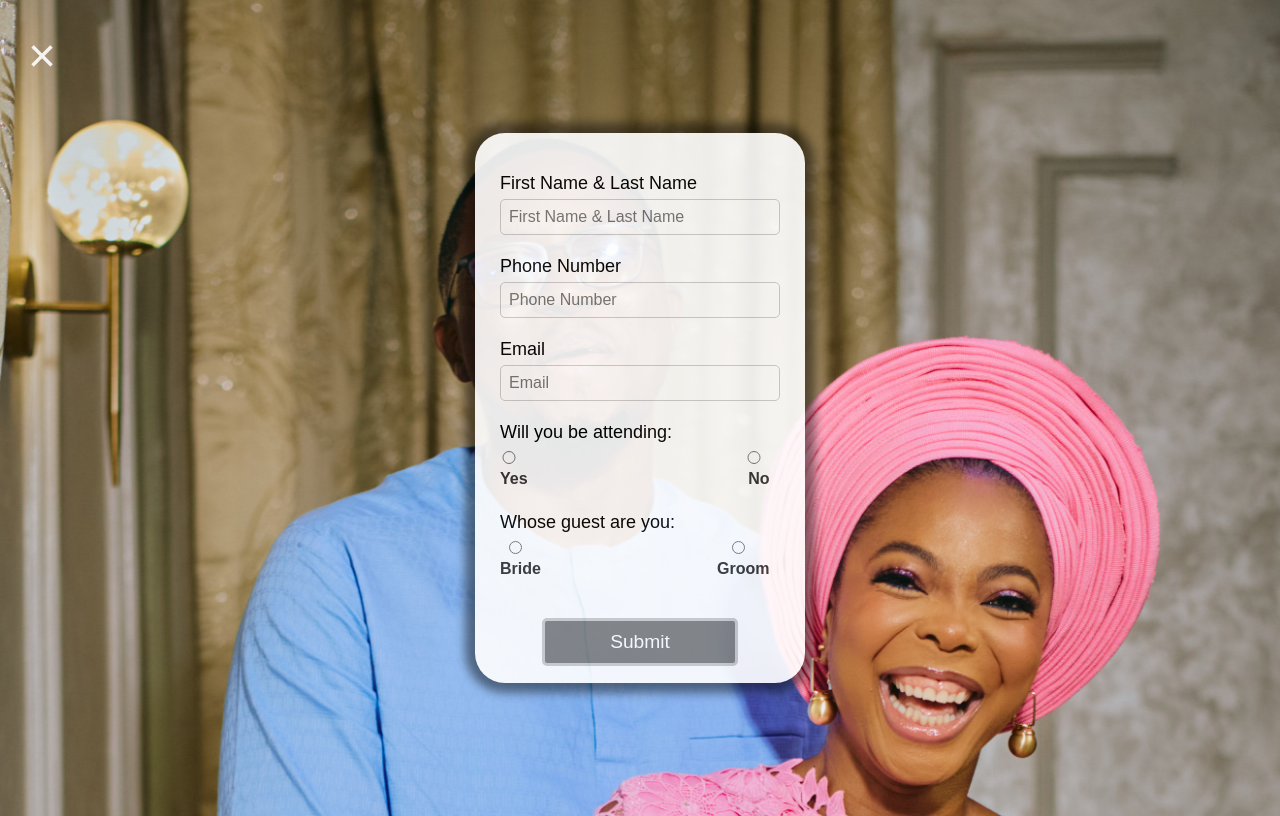
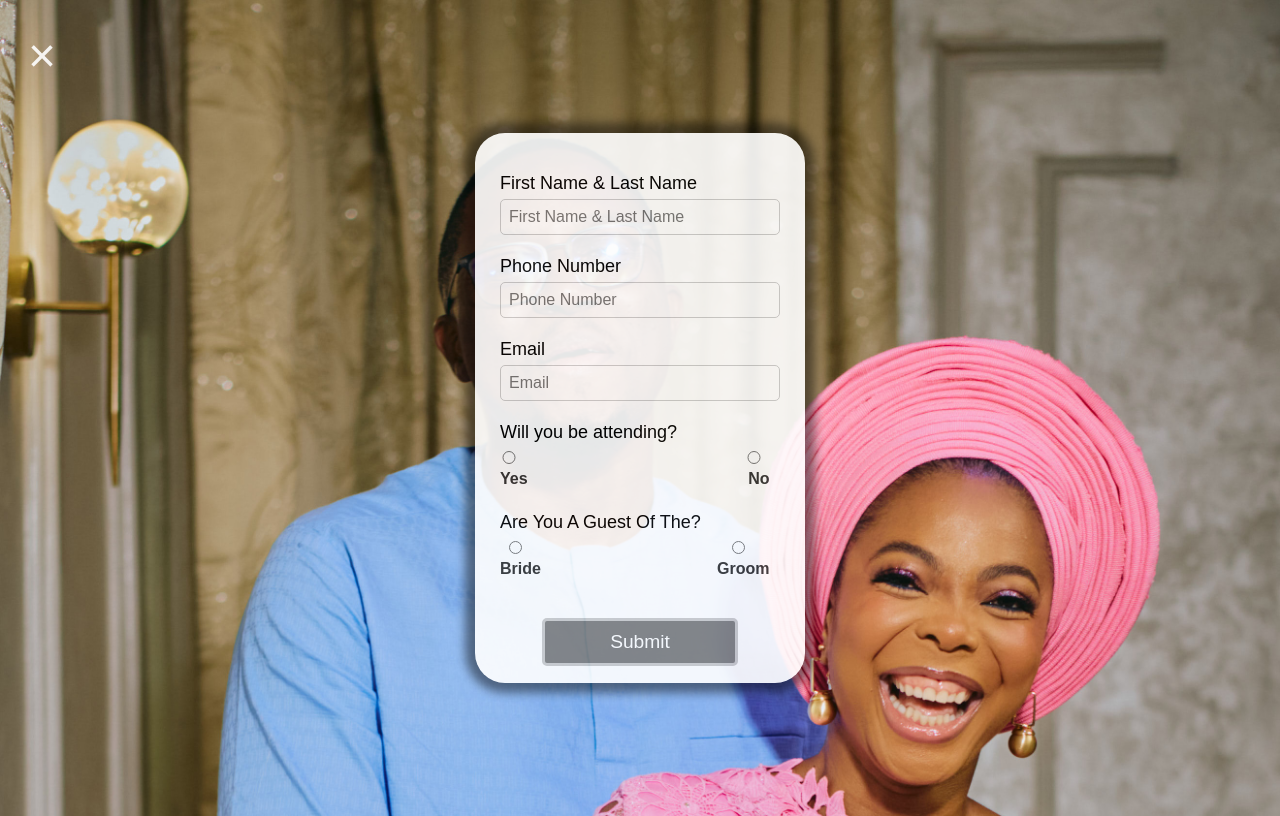
Before and after one commit to damiaig/fikayoseni, a plain HTML site: page rsvp.html in a window 1280 px wide. Drawn offline with Linux system fonts and the light colour scheme.

Commit message:
Update rsvp.html

```diff
--- a/rsvp.html
+++ b/rsvp.html
@@ -26,7 +26,7 @@
     </div>
 
     <div class="input-container">
-        <h2>Will you be attending:</h2>
+        <h2>Will you be attending?</h2>
         <div class="options-row">
             <label><input type="radio" name="attendance" value="Yes"> Yes</label>
             <label><input type="radio" name="attendance" value="No"> No</label>
@@ -34,7 +34,7 @@
     </div>
 
     <div class="input-container">
-        <h2>Whose guest are you:</h2>
+        <h2>Are You A Guest Of The?</h2>
         <div class="options-row">
             <label><input type="radio" name="guest" value="Bride"> Bride</label>
             <label><input type="radio" name="guest" value="Groom"> Groom</label>
```
